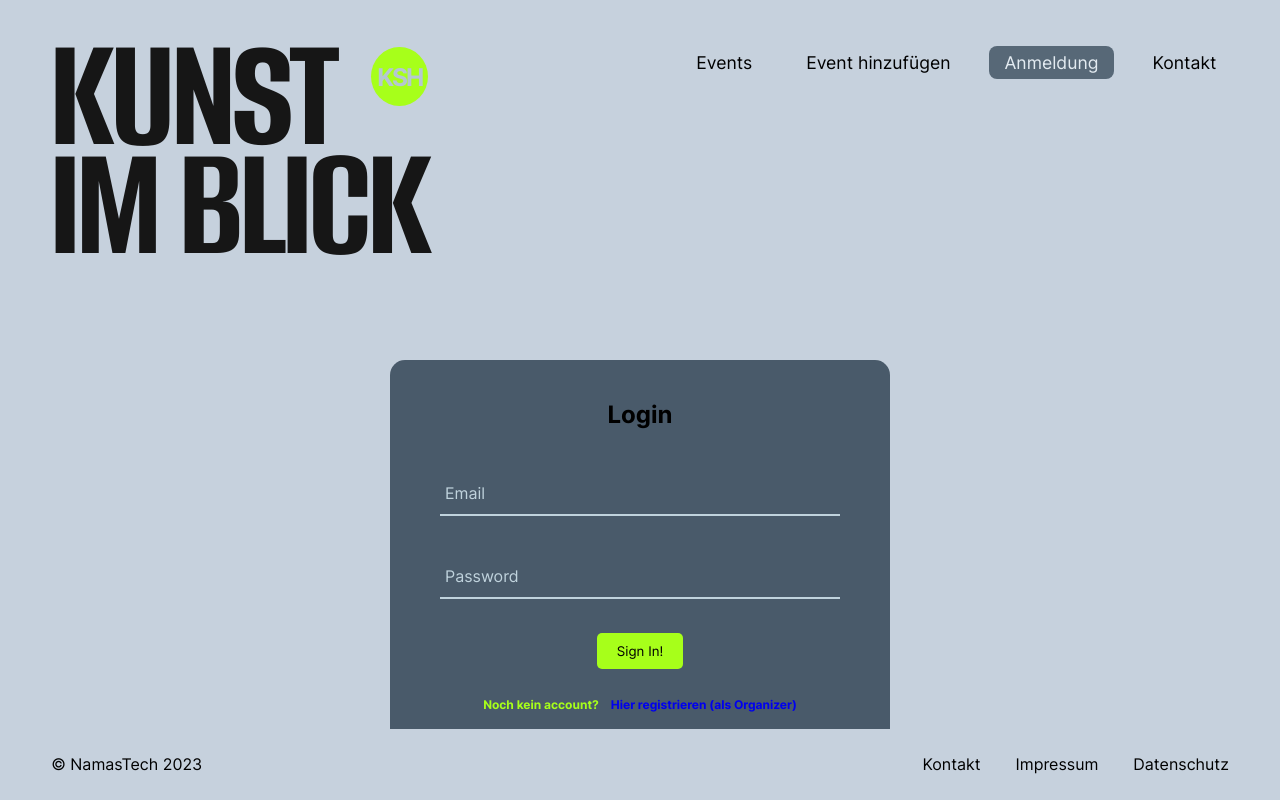
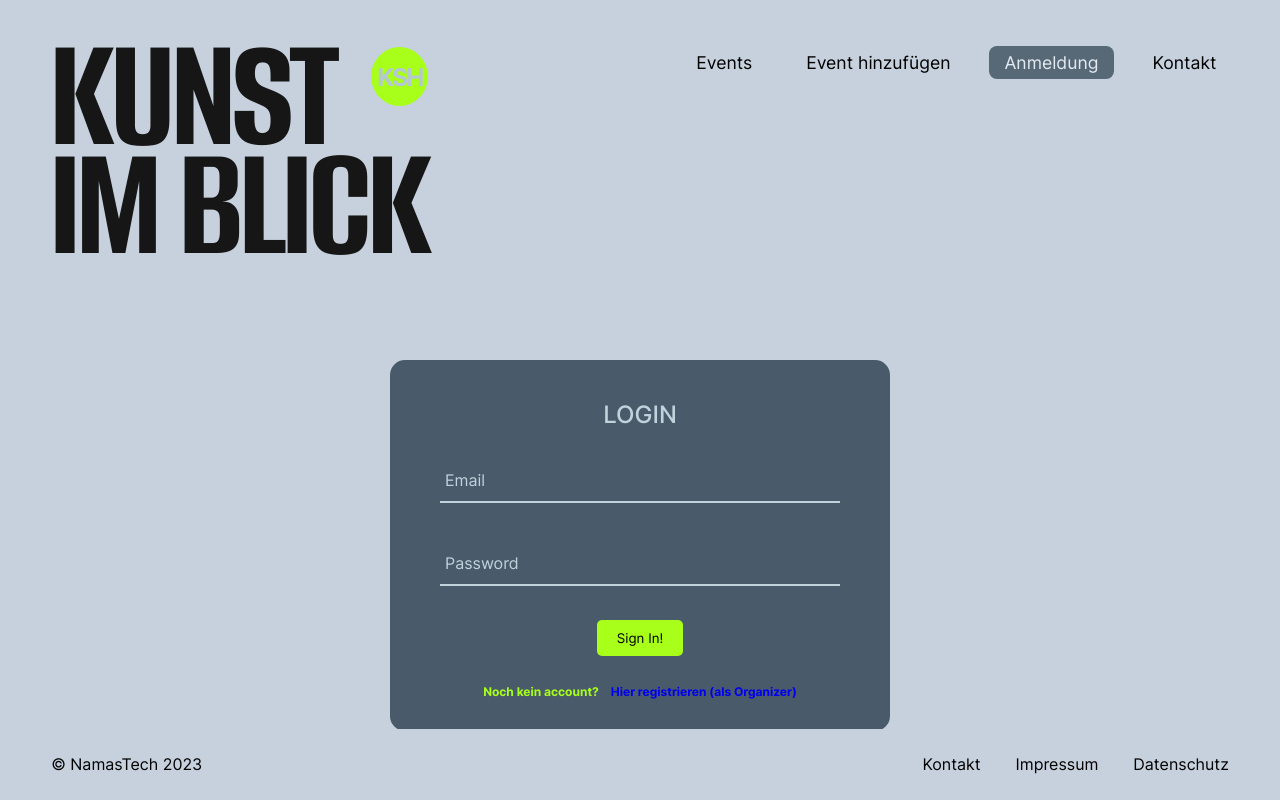
Before and after one commit to NAMASTECH/Kultur-Ausstellungsplattform-frontend, a React (Vite) app: page /login in a window 1280 px wide. Built offline with nearby package versions, Linux system fonts and the light colour scheme.

Commit message:
LoginForm Styling

```diff
--- a/src/js/views/authentication/LoginForm.jsx
+++ b/src/js/views/authentication/LoginForm.jsx
@@ -33,7 +33,7 @@ export default function LoginForm() {
   }, [username, password]);
 
   useEffect(() => {
-    if (!userData){
+    if (!userData) {
       return;
     }
     if (userData.role == "organizer") {
@@ -41,7 +41,7 @@ export default function LoginForm() {
     } else {
       redirect("/");
     }
-  } , [userData])
+  }, [userData])
 
   const handleSubmit = async (evt) => {
     evt.preventDefault();
@@ -58,7 +58,7 @@ export default function LoginForm() {
           withCredentials: true,
         }
       );
-        console.log(resp);
+      console.log(resp);
       // Speichere erhaltene Userdaten im globalen UserStore (Context)
       setUserData({
         id: resp.data.id,
@@ -117,7 +117,7 @@ export default function LoginForm() {
       </div>
 
       <form className="login-form" onSubmit={handleSubmit}>
-        <h2>Login</h2>
+        <h2>LOGIN</h2>
         <div className="group">
           <input type="text" required="required" value={username} onChange={handleUsernameChange} autoComplete="off" />
           <span className="highlight"></span>
--- a/src/js/views/authentication/LoginForm.scss
+++ b/src/js/views/authentication/LoginForm.scss
@@ -28,11 +28,16 @@ $width: 400px;
 
 .login-form {
   max-width: 500px;
-  display: flex;
-  flex-direction: column;
+  // display: flex;
+  // flex-direction: column;
   justify-content: center;
+  align-items: center;
 
-  align-items: center;
+  h2 {
+    color: #c0d3dd;
+    font-weight: 500;
+    margin-bottom: 0.3em;
+  }
 
   .group {
     position: relative;
--- a/src/styles/App.scss
+++ b/src/styles/App.scss
@@ -28,9 +28,7 @@
   }
 
   .login-form {
-    display: flex;
     gap: 0.5em;
-    flex-direction: column;
 
     label {
       display: flex;
```
